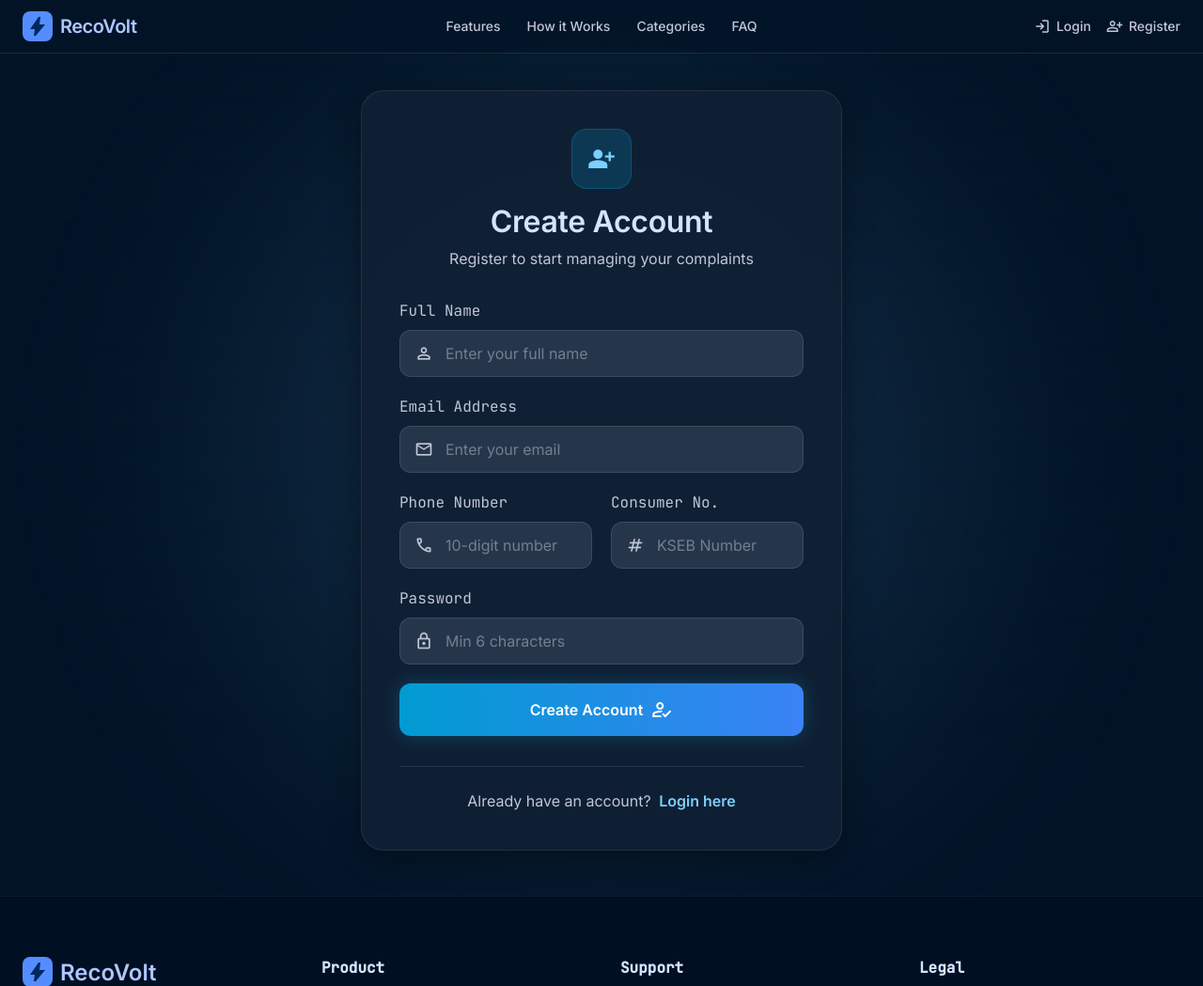
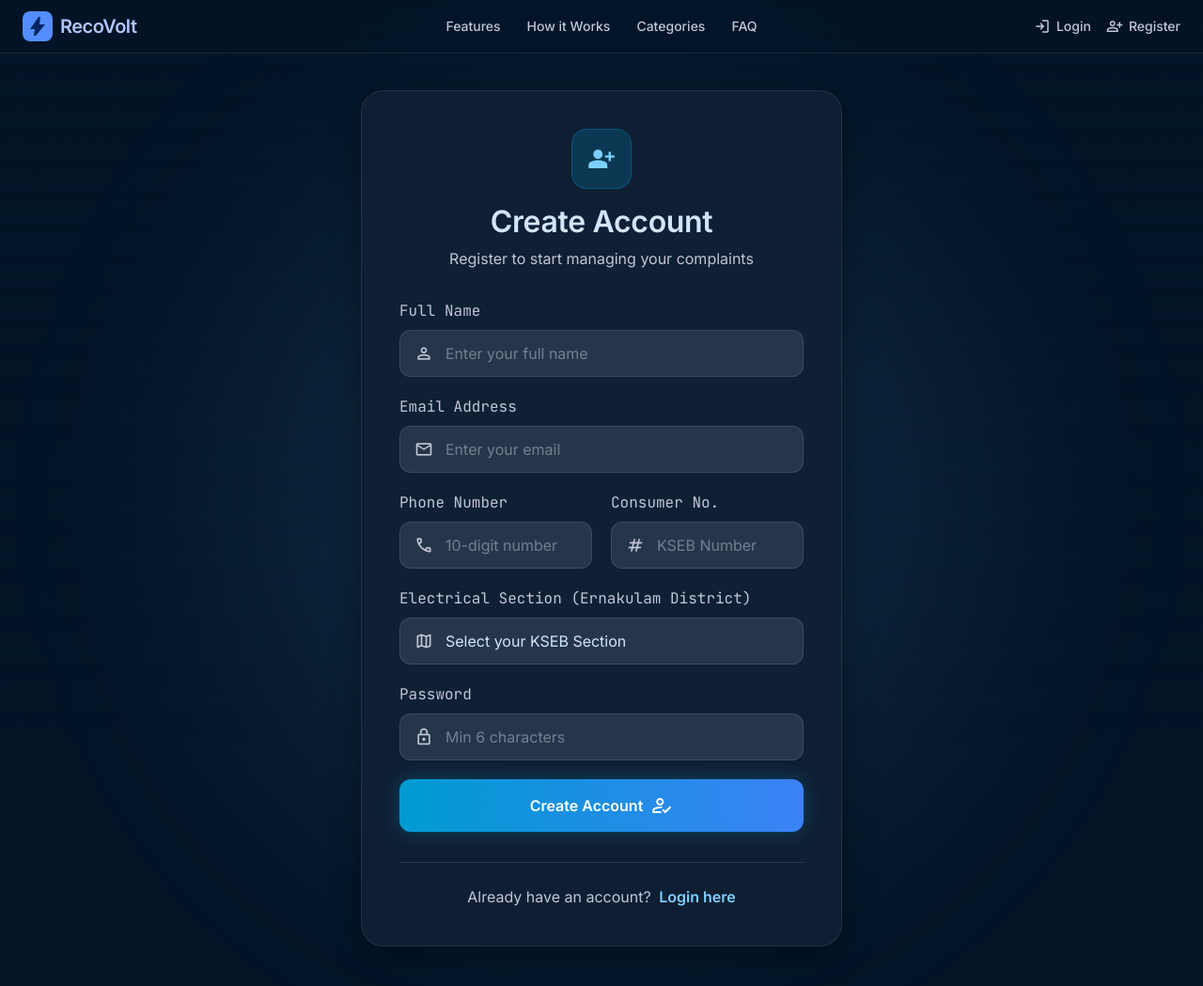
Before and after one commit to Sreekanth2440/Recovolt, a Flask app: page /register in a window 1280 px wide. Shown: the top 1049 px of the page at 94% size. Run offline with Flask 3, Linux system fonts and the light colour scheme; some libraries are stand-ins or nearby versions.

Commit message:
UI: Add Ernakulam sections dropdown to registration and consumer profile forms

```diff
--- a/routes/auth.py
+++ b/routes/auth.py
@@ -3,6 +3,7 @@ from flask_login import login_user, logout_user, login_required, current_user
 
 from models import db
 from models.user import User
+from utils.constants import ERNAKULAM_SECTIONS
 
 auth = Blueprint("auth", __name__)
 
@@ -45,7 +46,7 @@ def register():
 
         return redirect(url_for("auth.login"))
 
-    return render_template("auth/register.html")
+    return render_template("auth/register.html", sections=ERNAKULAM_SECTIONS)
 
 
 # ---------------- Login ---------------- #
--- a/routes/consumer.py
+++ b/routes/consumer.py
@@ -11,6 +11,7 @@ from datetime import datetime, timezone
 from models import db
 from models.complaint import Complaint
 from models.feedback import Feedback
+from utils.constants import ERNAKULAM_SECTIONS
 
 consumer = Blueprint("consumer", __name__, url_prefix="/consumer")
 
@@ -88,7 +89,7 @@ def profile():
         flash("Profile updated successfully.", "success")
         return redirect(url_for("consumer.profile"))
 
-    return render_template("consumer/profile.html")
+    return render_template("consumer/profile.html", sections=ERNAKULAM_SECTIONS)
 
 
 # ────────────────── File Complaint ────────────────── #
--- a/templates/auth/register.html
+++ b/templates/auth/register.html
@@ -58,6 +58,20 @@
             </div>
 
             <div class="space-y-2">
+                <label class="block font-label-caps text-on-surface-variant">Electrical Section (Ernakulam District)</label>
+                <div class="relative">
+                    <span class="absolute left-4 top-1/2 -translate-y-1/2 material-symbols-outlined text-on-surface-variant text-xl">map</span>
+                    <select name="section" required
+                           class="w-full bg-surface-container-highest border border-white/10 rounded-xl py-3 pl-12 pr-4 text-on-surface focus:outline-none focus:border-tertiary/50 focus:ring-1 focus:ring-tertiary/50 transition-all font-body-md appearance-none cursor-pointer">
+                        <option value="" class="bg-surface-container text-on-surface-variant">Select your KSEB Section</option>
+                        {% for sec in sections %}
+                        <option value="{{ sec }}" class="bg-surface-container text-on-surface">{{ sec }}</option>
+                        {% endfor %}
+                    </select>
+                </div>
+            </div>
+
+            <div class="space-y-2">
                 <label class="block font-label-caps text-on-surface-variant">Password</label>
                 <div class="relative">
                     <span class="absolute left-4 top-1/2 -translate-y-1/2 material-symbols-outlined text-on-surface-variant text-xl">lock</span>
```
Also changed, not shown: templates/consumer/profile.html (+9 -4 lines), instance/recovolt.db.
